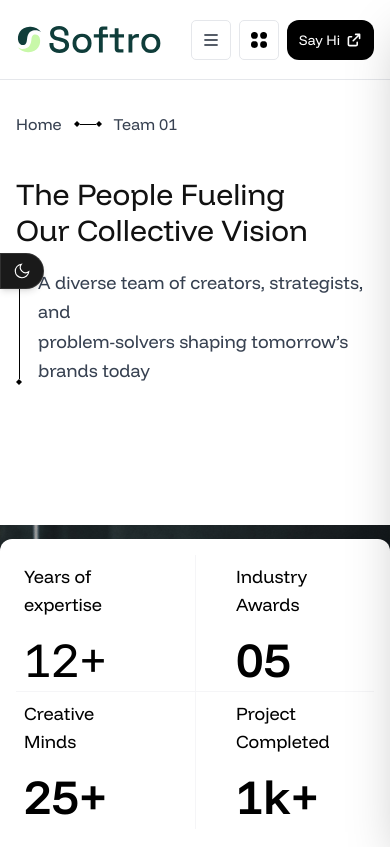
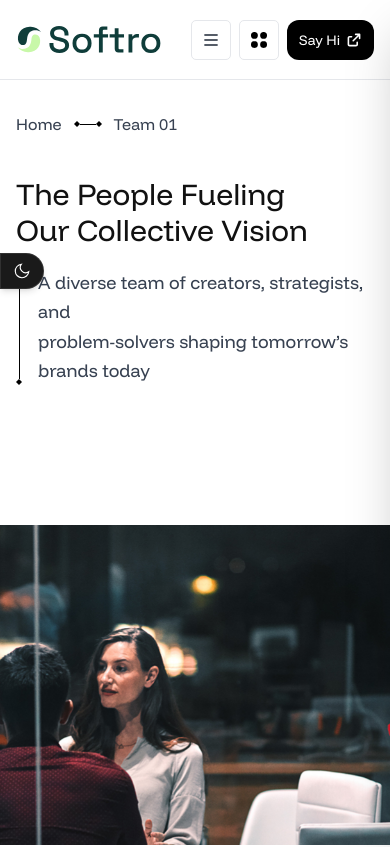
Before and after one commit to minibot47/Softro, a Next.js app: page /team in a window 390 px wide. Shown: the top 847 px of the page. Built offline with nearby package versions, Linux system fonts and the light colour scheme.

Commit message:
Refactor multiple components for improved styling and responsiveness; update Footer2 button visibility, adjust layout in Page2, and refine text sizes in Team and Process components for better visual consistency across devices.

```diff
--- a/components/Footer2.js
+++ b/components/Footer2.js
@@ -40,7 +40,7 @@ export default function Footer2() {
             {/* Arrow button — top right */}
             <a
               href="#"
-              className="group relative flex-shrink-0 w-28 h-28 sm:w-32 sm:h-32 md:w-36 md:h-36 rounded-full border-2 border-white flex items-center justify-center mt-0 sm:mt-4 overflow-hidden mx-auto sm:mx-0"
+              className="group hidden md:flex relative flex-shrink-0 w-28 h-28 sm:w-32 sm:h-32 md:w-36 md:h-36 rounded-full border-2 border-white items-center justify-center mt-0 sm:mt-4 overflow-hidden mx-auto sm:mx-0"
             >
               {/* OUTSIDE-IN FILL */}
               <span className="absolute inset-0 rounded-full">
--- a/components/Team2.js
+++ b/components/Team2.js
@@ -92,7 +92,7 @@ export default function Team() {
         {/* Header */}
         <div className="flex flex-col md:flex-row md:items-start md:justify-between gap-8 mb-10 md:mb-14">
           <div className="flex flex-col sm:flex-row sm:items-start sm:justify-between gap-4 sm:gap-[33px] w-full md:w-[50%]">
-              <span className="text-base font-normal text-black dark:text-white border border-green-500 dark:border-green-700 px-2 py-0.5 rounded-full">Team</span>
+              <span className="text-base w-fit font-normal text-black dark:text-white border border-green-500 dark:border-green-700 px-2 py-0.5 rounded-full">Team</span>
               <div className="flex flex-col gap-5">
                 <h2
                   className="text-4xl md:text-5xl font-medium text-black dark:text-white"
--- a/components/process2.js
+++ b/components/process2.js
@@ -121,7 +121,7 @@ export default function Process2() {
           <div className="flex flex-col gap-0 items-end relative">
 
             {/* Vertical line */}
-            <div className="absolute right-[calc(80%-24px)] top-10 bottom-10 w-px bg-gray-200 z-0" />
+            <div className="absolute sm:right-[calc(80%-24px)] right-[calc(100%-20px)] top-10 bottom-10 w-px bg-gray-200 z-0" />
 
             {steps.map((step, i) => {
               const isGreen = i <= activeUpTo
--- a/pages/contact.js
+++ b/pages/contact.js
@@ -162,7 +162,7 @@ export default function Contact() {
             </div>
 
             {/* FORM */}
-            <div className="w-full max-w-[760px] h-fit m-auto mt-16 md:mt-[120px] flex items-center justify-center px-4">
+            <div className="w-full max-w-[760px] h-fit m-auto mb-10 md:mb-0 mt-16 md:mt-[120px] flex items-center justify-center px-4">
             <div
                 className="w-full h-full rounded-[20px] p-6 sm:p-8 md:p-12 flex flex-col justify-between"
                 style={{ background: '#e8f5e1' }}
--- a/pages/faq.js
+++ b/pages/faq.js
@@ -223,7 +223,7 @@ export default function Faq() {
             <div className="max-w-[1440px] mx-auto w-full flex flex-col lg:flex-row gap-10 lg:gap-0 min-h-0 lg:min-h-[80vh] px-4 sm:px-8 md:px-16 lg:px-20 py-12 md:py-16">
 
             {/* Left sidebar */}
-            <div className="w-full lg:w-[30%] flex-shrink-0 flex flex-col justify-between lg:pr-10">
+            <div className="w-full lg:w-[30%] flex-shrink-0 flex flex-col-reverse lg:flex-col justify-between lg:pr-10">
             <nav className="flex flex-col gap-1">
                 {categories.map((cat) => (
                 <button
@@ -241,7 +241,7 @@ export default function Faq() {
             </nav>
 
             {/* Image card */}
-            <div className="mt-10 rounded-2xl overflow-hidden relative h-[320px]">
+            <div className="mt-10 rounded-2xl overflow-hidden relative h-[320px] mb-10 lg:mb-0">
                 <img
                 src="/images/faqimg.png"
                 alt="Collaborate"
@@ -269,7 +269,7 @@ export default function Faq() {
             </div>
 
             {/* Right accordion */}
-            <div className="w-full lg:w-[70%] flex-1 border-0 lg:border-l border-gray-100 lg:pl-14 pt-6 lg:pt-0 border-t border-gray-100 lg:border-t-0">
+            <div className="w-full lg:w-[70%] flex-1 border-0 lg:border-l  lg:pl-14 pt-6 lg:pt-0 border-t border-gray-100 lg:border-t-0">
             <div className="divide-y divide-gray-100">
                 {questions.map((item, i) => (
                 <div key={i} className="py-5">
--- a/pages/team.js
+++ b/pages/team.js
@@ -94,26 +94,26 @@ export default function Team() {
 
                 {/* Stats Card */}
                 <div
-                    className="absolute bottom-0 left-0 right-0 md:left-auto md:right-[15%] w-full max-w-full md:w-[386px] md:max-w-[386px] min-h-[280px] md:h-[365px] rounded-t-[12px] bg-white text-black p-4 sm:p-7 grid grid-cols-2 grid-rows-2 mx-auto md:mx-0"
+                    className="hidden absolute bottom-0 left-0 right-0 md:left-auto md:right-[15%] sm:w-full w-fit max-w-full md:w-[386px] md:max-w-[386px] h-fit md:h-[365px] rounded-t-[12px] bg-white text-black p-4 sm:p-7 sm:grid grid-cols-2 grid-rows-2 mx-auto md:mx-0"
                 >
-                    <div className="flex flex-col items-start border-b border-gray-200/40 gap-4 p-2 2xl:p-5">
-                        <h2 className='text-lg 2xl:text-lg'>Years of <br/> expertise</h2>
-                        <h2 className="text-5xl 2xl:text-5xl font-medium">12+</h2>
+                    <div className="flex flex-col items-start border-b border-gray-200/40 gap-4 p-1 2xl:p-5">
+                        <h2 className='text-sm lg:text-lg'>Years of <br/> expertise</h2>
+                        <h2 className="text-2xl lg:text-5xl font-medium">12+</h2>
                     </div>
 
-                    <div className="flex flex-col items-start pl-10 border-b border-l border-gray-200/40 gap-4 p-2 2xl:p-5">
-                        <h2 className='text-lg 2xl:text-lg'>Industry <br/> Awards</h2>
-                        <h2 className="text-5xl 2xl:text-5xl font-semibold">05</h2>
+                    <div className="flex flex-col items-start pl-10 border-b border-l border-gray-200/40 gap-4 p-1 2xl:p-5">
+                        <h2 className='text-sm lg:text-lg'>Industry <br/> Awards</h2>
+                        <h2 className="text-2xl lg:text-5xl font-semibold">05</h2>
                     </div>
 
-                    <div className="flex flex-col items-start gap-4 p-2 2xl:p-5">
-                        <h2 className='text-lg 2xl:text-lg'>Creative <br/> Minds</h2>
-                        <h2 className="text-5xl 2xl:text-5xl font-semibold">25+</h2>
+                    <div className="flex flex-col items-start gap-4 p-1 2xl:p-5">
+                        <h2 className='text-sm lg:text-lg'>Creative <br/> Minds</h2>
+                        <h2 className="text-2xl lg:text-5xl font-semibold">25+</h2>
                     </div>
 
-                    <div className="flex flex-col items-start pl-10 border-l border-gray-200/40 gap-4 p-2 2xl:p-5">
-                        <h2 className='text-lg 2xl:text-lg'>Project <br/> Completed</h2>
-                        <h2 className="text-5xl 2xl:text-5xl font-semibold">1k+</h2>
+                    <div className="flex flex-col items-start pl-10 border-l border-gray-200/40 gap-4 p-1 2xl:p-5">
+                        <h2 className='text-sm lg:text-lg'>Project <br/> Completed</h2>
+                        <h2 className="text-2xl lg:text-5xl font-semibold">1k+</h2>
                     </div>
                 </div>
             </div>
```
Also changed, not shown: components/Gravitypills.js (+4 -14 lines), components/page2.js (+23 -9 lines), components/themecontext.js (+22 -15 lines), pages/projects.js (+4 -4 lines), pages/_app.js (line endings or trailing spaces).
